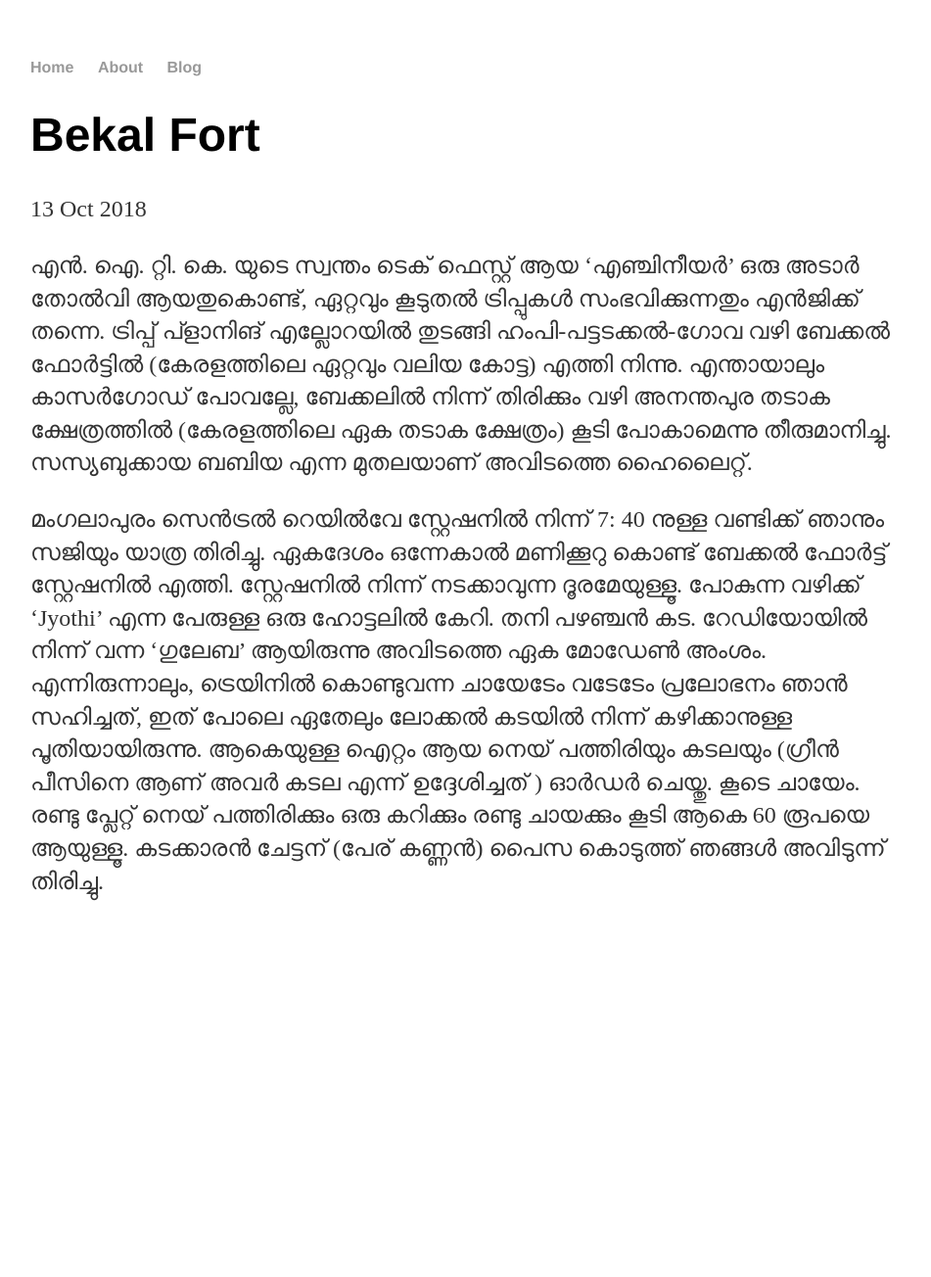
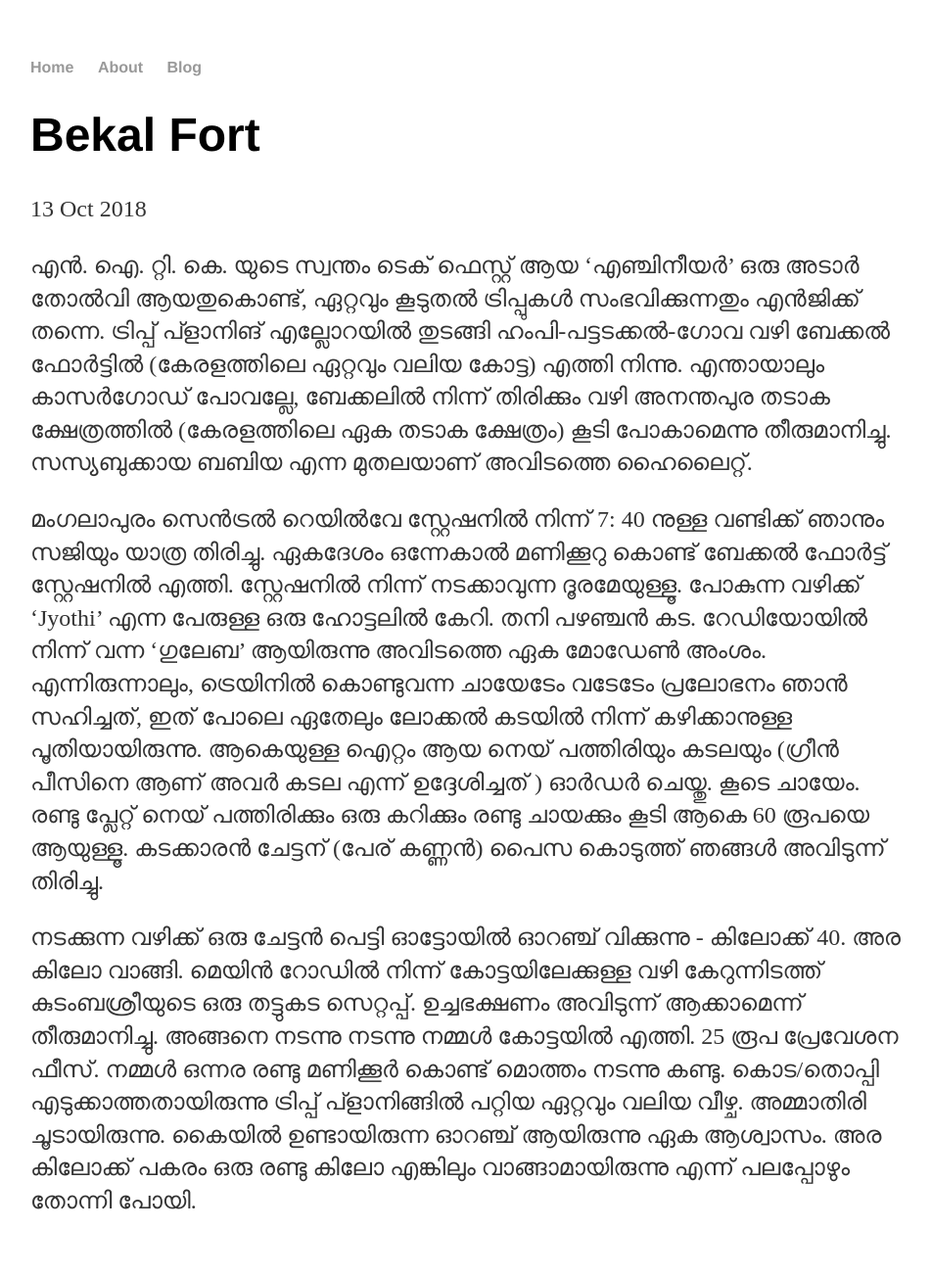
Before and after one commit to joe019/joe019.github.io, a Jekyll site: the page built from _posts/2018-10-13-bekal-fort.md, in a window 1280 px wide. Shown: the whole page at 98% size, without its empty margins (161-1112 px from the left). Built offline with Jekyll 4.4.1, drawn with Linux system fonts in a browser that asks for light colours; before the commit the page ends 977 px from its top, so only the background shows below that.

Commit message:
Update 2018-10-13-bekal-fort.md

```diff
--- a/_posts/2018-10-13-bekal-fort.md
+++ b/_posts/2018-10-13-bekal-fort.md
@@ -7,3 +7,5 @@ date: 2018-10-13
 എൻ. ഐ. റ്റി. കെ. യുടെ സ്വന്തം ടെക് ഫെസ്റ്റ് ആയ 'എഞ്ചിനീയർ' ഒരു അടാർ തോൽവി ആയതുകൊണ്ട്, ഏറ്റവും കൂടുതൽ ട്രിപ്പുകൾ സംഭവിക്കുന്നതും എൻജിക്ക് തന്നെ. ട്രിപ്പ് പ്ളാനിങ് എല്ലോറയിൽ തുടങ്ങി ഹംപി-പട്ടടക്കൽ-ഗോവ വഴി ബേക്കൽ ഫോർട്ടിൽ (കേരളത്തിലെ ഏറ്റവും വലിയ കോട്ട) എത്തി നിന്നു. എന്തായാലും കാസർഗോഡ് പോവല്ലേ, ബേക്കലിൽ നിന്ന് തിരിക്കും വഴി അനന്തപുര തടാക ക്ഷേത്രത്തിൽ (കേരളത്തിലെ ഏക തടാക ക്ഷേത്രം) കൂടി പോകാമെന്നു തീരുമാനിച്ചു. സസ്യബുക്കായ ബബിയ എന്ന മുതലയാണ് അവിടത്തെ ഹൈലൈറ്റ്.
 
 മംഗലാപുരം സെൻട്രൽ റെയിൽവേ സ്റ്റേഷനിൽ നിന്ന് 7: 40 നുള്ള വണ്ടിക്ക് ഞാനും സജിയും യാത്ര തിരിച്ചു. ഏകദേശം ഒന്നേകാൽ മണിക്കൂറു കൊണ്ട് ബേക്കൽ ഫോർട്ട് സ്റ്റേഷനിൽ എത്തി. സ്റ്റേഷനിൽ നിന്ന് നടക്കാവുന്ന ദൂരമേയുള്ളൂ. പോകുന്ന വഴിക്ക് 'Jyothi' എന്ന പേരുള്ള ഒരു ഹോട്ടലിൽ കേറി. തനി പഴഞ്ചൻ കട. റേഡിയോയിൽ നിന്ന് വന്ന 'ഗുലേബ' ആയിരുന്നു അവിടത്തെ ഏക മോഡേൺ അംശം. എന്നിരുന്നാലും, ട്രെയിനിൽ കൊണ്ടുവന്ന ചായേടേം വടേടേം പ്രലോഭനം ഞാൻ സഹിച്ചത്, ഇത് പോലെ ഏതേലും ലോക്കൽ കടയിൽ നിന്ന് കഴിക്കാനുള്ള പൂതിയായിരുന്നു.  ആകെയുള്ള ഐറ്റം ആയ നെയ് പത്തിരിയും കടലയും (ഗ്രീൻ പീസിനെ ആണ് അവർ കടല എന്ന് ഉദ്ദേശിച്ചത് ) ഓർഡർ ചെയ്തു. കൂടെ ചായേം. രണ്ടു പ്ലേറ്റ് നെയ് പത്തിരിക്കും ഒരു കറിക്കും രണ്ടു ചായക്കും കൂടി ആകെ 60 രൂപയെ ആയുള്ളൂ. കടക്കാരൻ ചേട്ടന് (പേര് കണ്ണൻ) പൈസ കൊടുത്ത് ഞങ്ങൾ അവിടുന്ന് തിരിച്ചു.
+
+നടക്കുന്ന വഴിക്ക് ഒരു ചേട്ടൻ പെട്ടി ഓട്ടോയിൽ ഓറഞ്ച് വിക്കുന്നു - കിലോക്ക് 40. അര കിലോ വാങ്ങി. മെയിൻ റോഡിൽ നിന്ന് കോട്ടയിലേക്കുള്ള വഴി കേറുന്നിടത്ത് കുടംബശ്രീയുടെ ഒരു തട്ടുകട സെറ്റപ്പ്. ഉച്ചഭക്ഷണം അവിടുന്ന് ആക്കാമെന്ന് തീരുമാനിച്ചു. അങ്ങനെ നടന്നു നടന്നു നമ്മൾ കോട്ടയിൽ എത്തി. 25 രൂപ പ്രേവേശന ഫീസ്. നമ്മൾ ഒന്നര രണ്ടു മണിക്കൂർ കൊണ്ട് മൊത്തം നടന്നു കണ്ടു. കൊട/തൊപ്പി എടുക്കാത്തതായിരുന്നു ട്രിപ്പ് പ്ളാനിങ്ങിൽ പറ്റിയ ഏറ്റവും വലിയ വീഴ്ച. അമ്മാതിരി ചൂടായിരുന്നു. കൈയിൽ ഉണ്ടായിരുന്ന ഓറഞ്ച് ആയിരുന്നു ഏക ആശ്വാസം. അര കിലോക്ക് പകരം ഒരു രണ്ടു കിലോ എങ്കിലും വാങ്ങാമായിരുന്നു എന്ന് പലപ്പോഴും തോന്നി പോയി.
```
